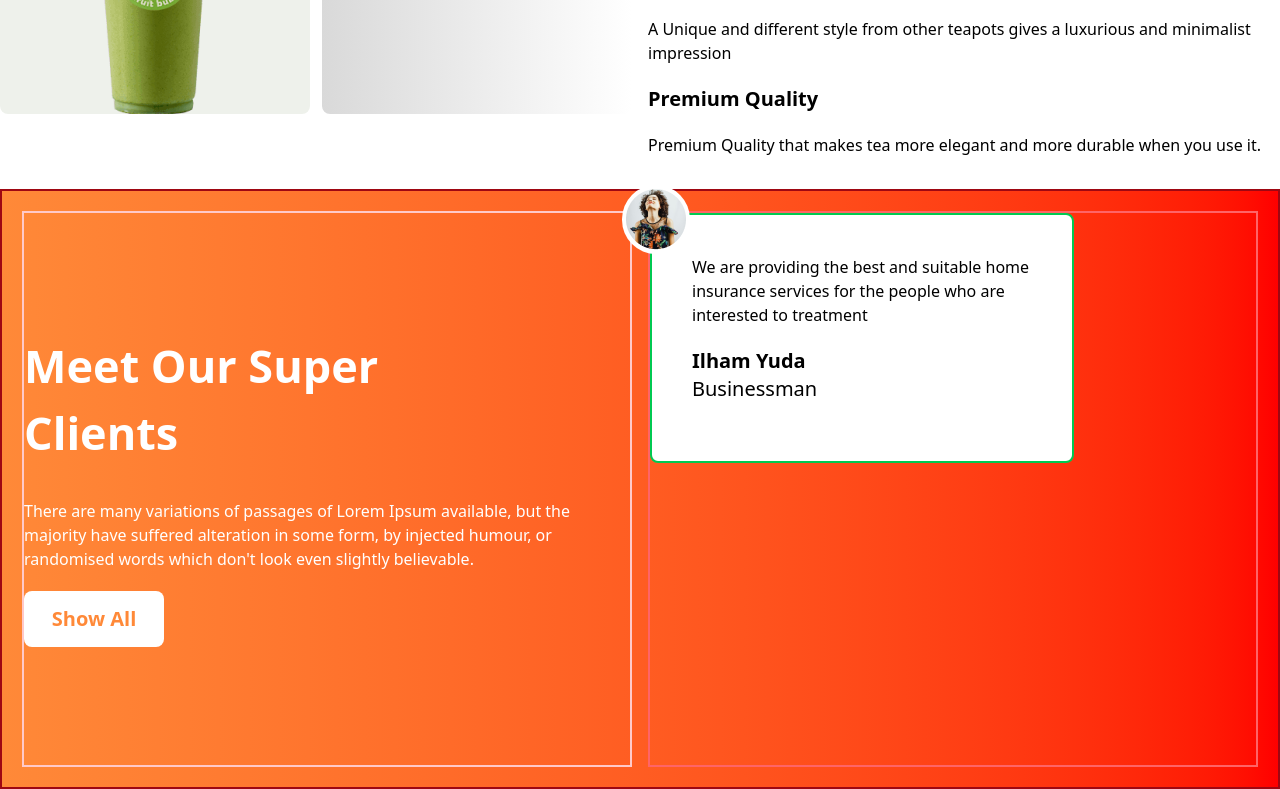
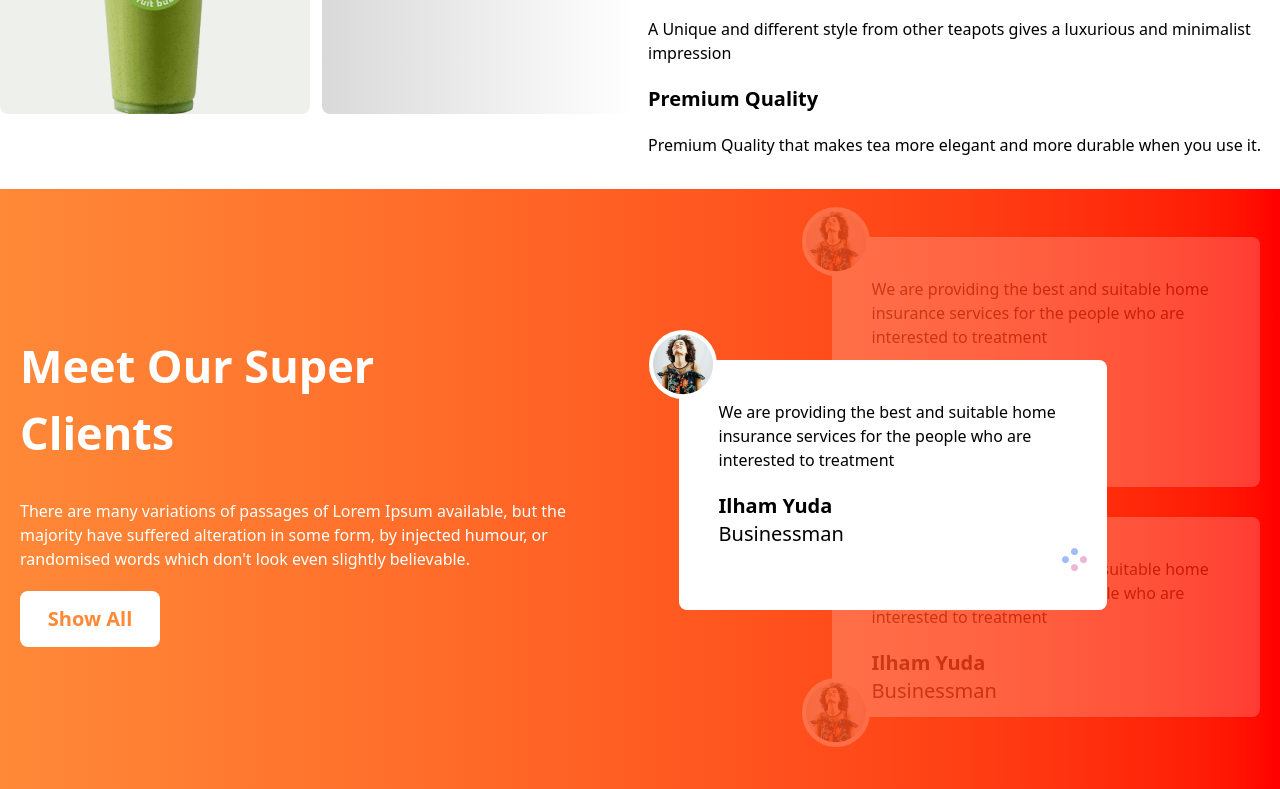
Before and after one commit to Moon-110/tea-house, a plain HTML site: page index.html in a window 1280 px wide. Shown: the part 1462-2251 px from the top of the page. Drawn offline with nearby package versions, Linux system fonts and the light colour scheme.

Commit message:
added meet our client section with small device responsicve

```diff
--- a/index.html
+++ b/index.html
@@ -157,10 +157,10 @@
       </div>
 
       <!-- meet our clients section -->
-      <div
-        class="parent_div max-w-[1400px] mx-auto border-2 border-red-800 h-[600px] flex gap-4 p-5 bg-gradient-to-r from-[#ff8938] to-[#ff0000] mt-8"
+    <div
+        class="parent_div max-w-[1400px] mx-auto h-[1000px] md:h-[600px] flex gap-4 p-5 bg-gradient-to-r from-[#ff8938] to-[#ff0000] mt-8 flex-col md:flex-row"
       >
-        <div class="left_div h-full md:w-1/2 border-2 border-red-200 flex justify-center items-center">
+        <div class="left_div h-full md:w-1/2 flex justify-center items-center">
           <div>
             <h1 class="text-[45px] font-bold text-white">
               Meet Our Super <br />
@@ -180,8 +180,29 @@
           </div>
         </div>
 
-        <div class="right_div h-full md:w-1/2 border-2 border-red-400">
-            <div class="customer-review h-[250px] w-[70%] border-2 border-green-500 bg-white p-10 rounded-lg relative">
+        <div class="right_div h-full md:w-1/2 relative">
+            <div class="customer-review h-[250px] w-[60vw] md:w-[70%] bg-white p-10 rounded-lg absolute top-[27%] left-[5%] z-10">
+                <p>We are providing the best and suitable home insurance services for the people who are interested to treatment</p>
+                <h2 class="text-xl font-bold mt-5">Ilham Yuda</h2>
+                <h5 class="text-xl  ">Businessman</h5>
+
+                <div class="absolute top-[-30px] left-[-30px] rounded-full p-1 bg-white">
+                    <img src="./assets/images/client.png" alt="">
+                </div>
+                <img src="./assets/images/circles.png" class="absolute right-[20px]" alt="">
+            </div>
+
+            <div class="customer-review h-[200px] w-[60vw] md:w-[70%] bg-white p-10 rounded-lg absolute top-[55%] left-[30%] opacity-20">
+                <p>We are providing the best and suitable home insurance services for the people who are interested to treatment</p>
+                <h2 class="text-xl font-bold mt-5">Ilham Yuda</h2>
+                <h5 class="text-xl  ">Businessman</h5>
+
+                <div class="absolute bottom-[-30px] left-[-30px] rounded-full p-1 bg-white">
+                    <img src="./assets/images/client.png" alt="">
+                </div>
+            </div>
+
+            <div class="customer-review h-[200px] md:h-[250px] w-[60vw] md:w-[70%] bg-white p-10 rounded-lg absolute top-[5%] left-[30%] opacity-20">
                 <p>We are providing the best and suitable home insurance services for the people who are interested to treatment</p>
                 <h2 class="text-xl font-bold mt-5">Ilham Yuda</h2>
                 <h5 class="text-xl  ">Businessman</h5>
@@ -190,8 +211,10 @@
                     <img src="./assets/images/client.png" alt="">
                 </div>
             </div>
+
+
         </div>
-      </div>
+    </div>
     </main>
 
     <footer></footer>
```
